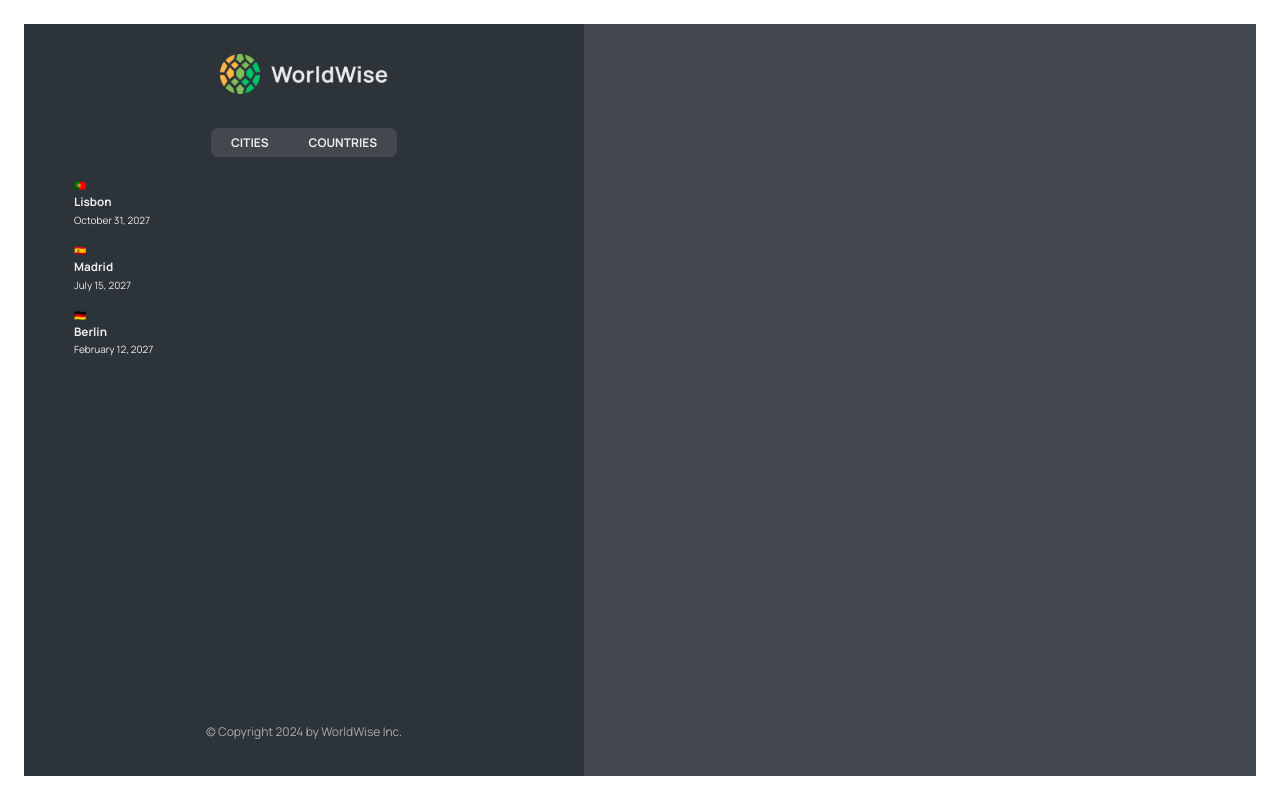
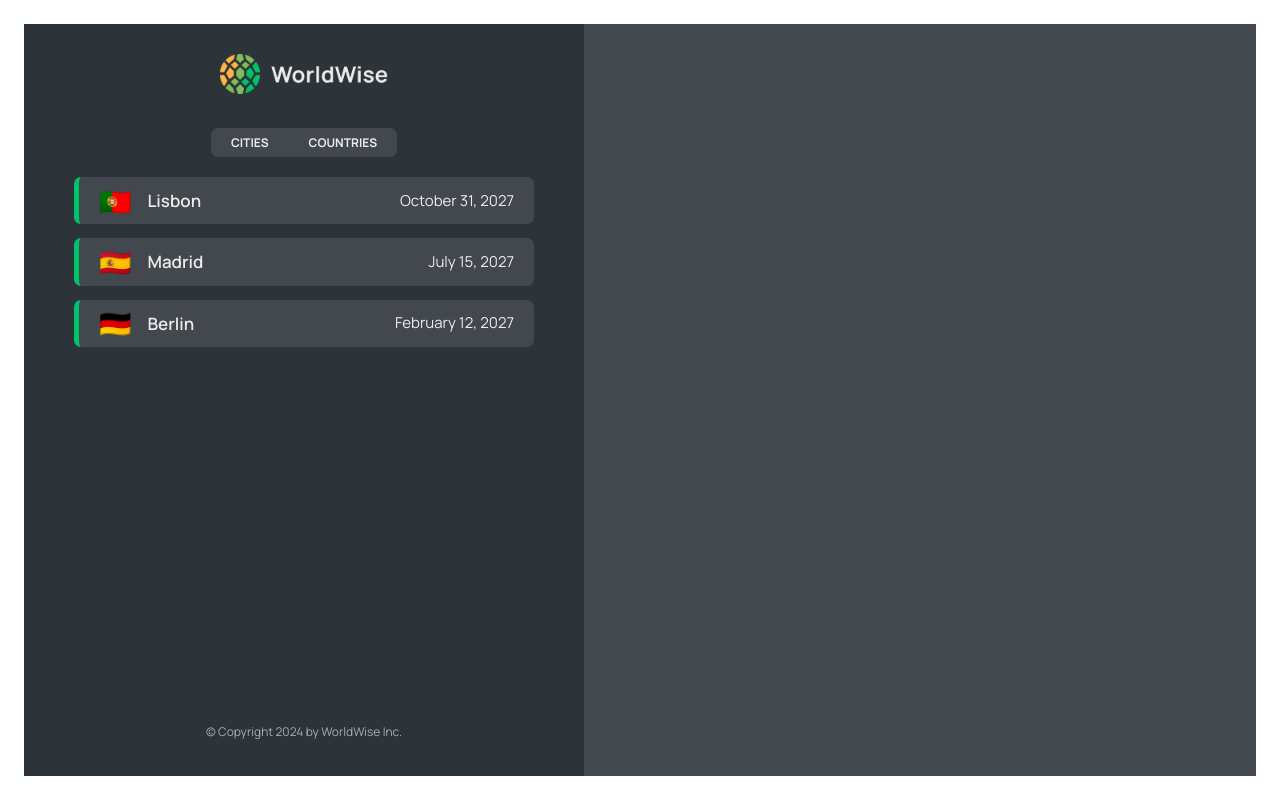
Before and after one commit to Xavier-Hsiao/worldwise, a React (Vite) app: page /app in a window 1280 px wide. Built offline with nearby package versions, Linux system fonts and the light colour scheme; data requests are answered from the project's data file.

Commit message:
Build: add basic styling for cities

```diff
--- a/src/components/CityItem/CityItem.module.scss
+++ b/src/components/CityItem/CityItem.module.scss
@@ -0,0 +1,32 @@
+@use "../../styles/theme.scss";
+
+.cityItem {
+  display: flex;
+  align-items: center;
+  gap: 1.6rem;
+  padding: 1rem 2rem;
+  background-color: theme.$dark-2;
+  border-radius: 7px;
+  border-left: 5px solid theme.$brand-2;
+  cursor: pointer;
+
+  &--active {
+    border: 2px solid theme.$brand-2;
+    border-left: 5px solid theme.$brand-2;
+  }
+
+  .emoji {
+    font-size: 2.6rem;
+    line-height: 1;
+  }
+
+  .name {
+    margin-right: auto;
+    font-size: 1.7rem;
+    font-weight: 600;
+  }
+
+  .date {
+    font-size: 1.5rem;
+  }
+}
```
